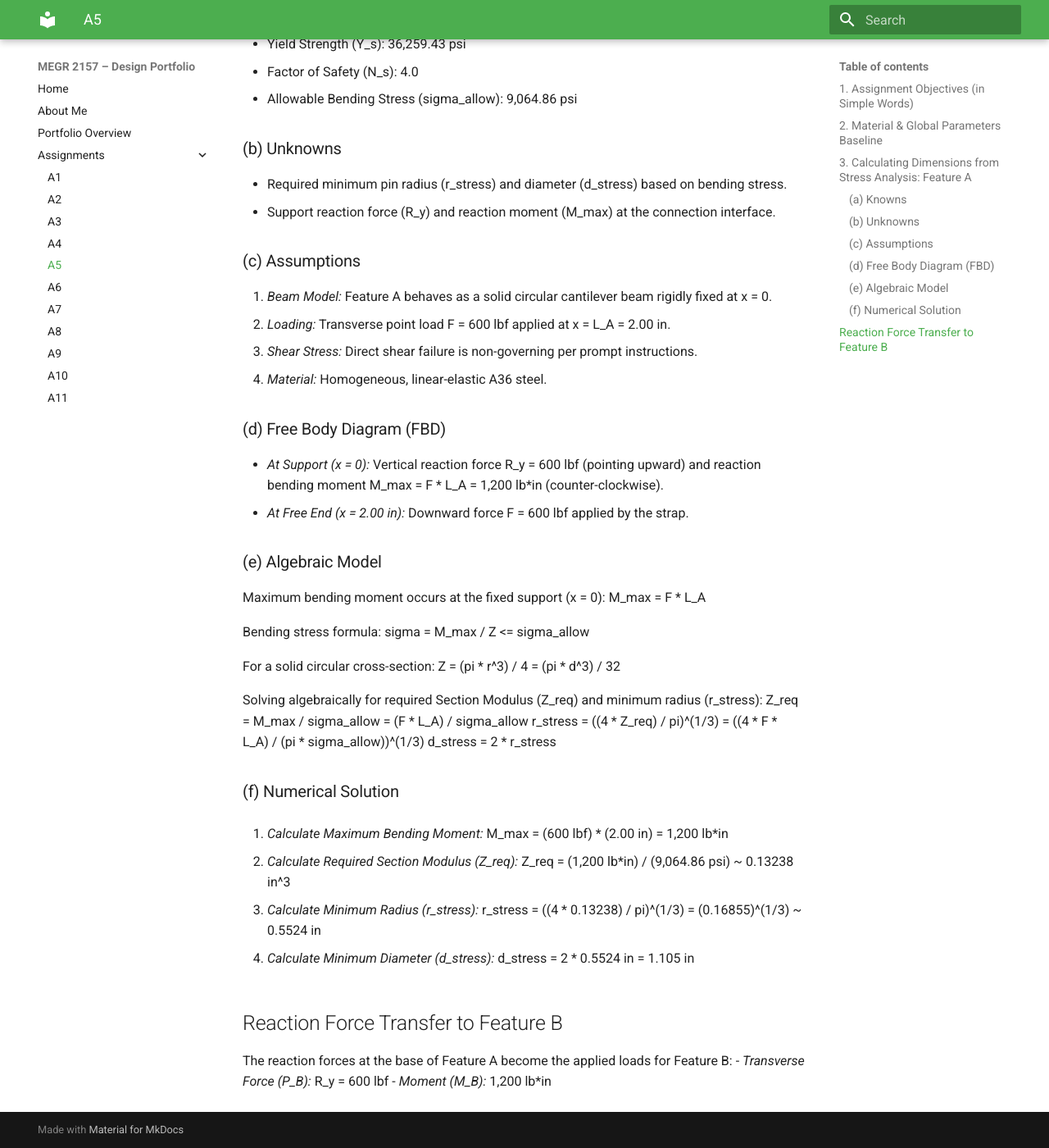
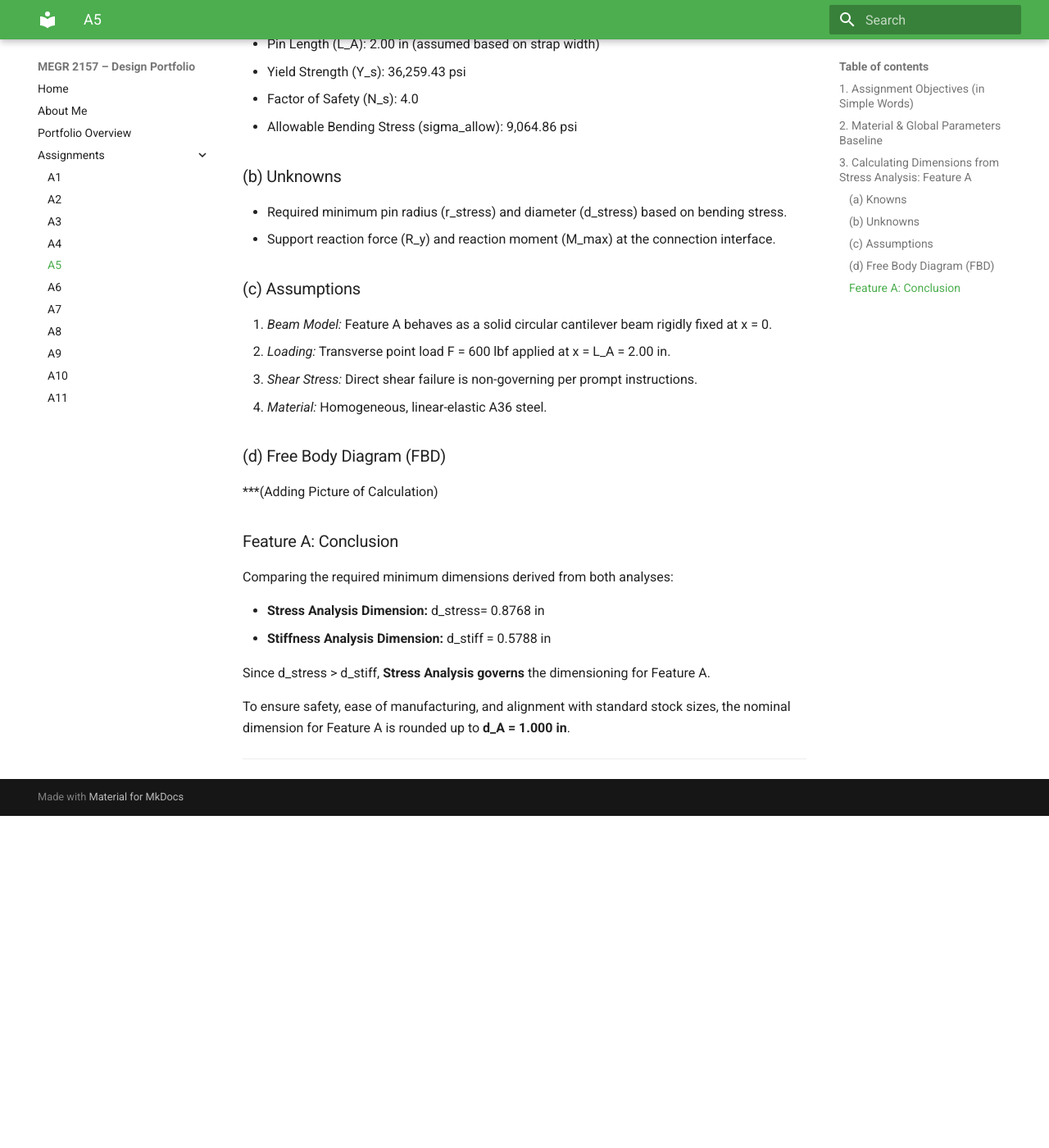
Before and after one commit to MHasan-27/megr2157-portfolio, an MkDocs documentation site: the page built from docs/assignments/A05/index.md, in a window 1280 px wide and 1400 px high, scrolled down 1126 px. Shown: the whole window at 82% size. Built offline with MkDocs 1.6.1 and Material for MkDocs 9.7.7, drawn with Linux system fonts in a browser that asks for light colours; after the commit the page ends 2121 px from its top, so only the background shows below that.

Commit message:
Revise calculations and dimensions for Feature A
Updated calculations and added dimensions for Feature A. Included a picture of calculation and clarified stress analysis governing dimensioning.

```diff
--- a/docs/assignments/A05/index.md
+++ b/docs/assignments/A05/index.md
@@ -25,6 +25,7 @@ Following the sequential load path (Appendix A & Appendix D guidelines), *Featur
 ### (a) Knowns
 
 - Applied Load (F): 600 lbf transverse point load at free end
+- P = F/2 = 300 lbf
 - Pin Length (L_A): 2.00 in (assumed based on strap width)
 - Yield Strength (Y_s): 36,259.43 psi
 - Factor of Safety (N_s): 4.0
@@ -44,41 +45,18 @@ Following the sequential load path (Appendix A & Appendix D guidelines), *Featur
 
 ### (d) Free Body Diagram (FBD)
 
-- *At Support (x = 0):* Vertical reaction force R_y = 600 lbf (pointing upward) and reaction bending moment M_max = F * L_A = 1,200 lb*in (counter-clockwise).
-- *At Free End (x = 2.00 in):* Downward force F = 600 lbf applied by the strap.
+***(Adding Picture of Calculation)
 
-### (e) Algebraic Model
 
-Maximum bending moment occurs at the fixed support (x = 0):
-M_max = F * L_A
+### Feature A: Conclusion
 
-Bending stress formula:
-sigma = M_max / Z <= sigma_allow
+Comparing the required minimum dimensions derived from both analyses:
 
-For a solid circular cross-section:
-Z = (pi * r^3) / 4 = (pi * d^3) / 32
+* **Stress Analysis Dimension:** d_stress= 0.8768  in
+* **Stiffness Analysis Dimension:** d_stiff = 0.5788 in
 
-Solving algebraically for required Section Modulus (Z_req) and minimum radius (r_stress):
-Z_req = M_max / sigma_allow = (F * L_A) / sigma_allow
-r_stress = ((4 * Z_req) / pi)^(1/3) = ((4 * F * L_A) / (pi * sigma_allow))^(1/3)
-d_stress = 2 * r_stress
+Since d_stress > d_stiff, **Stress Analysis governs** the dimensioning for Feature A.
 
-### (f) Numerical Solution
+To ensure safety, ease of manufacturing, and alignment with standard stock sizes, the nominal dimension for Feature A is rounded up to **d_A = 1.000  in**.
 
-1. *Calculate Maximum Bending Moment:*
-   M_max = (600 lbf) * (2.00 in) = 1,200 lb*in
-
-2. *Calculate Required Section Modulus (Z_req):*
-   Z_req = (1,200 lb*in) / (9,064.86 psi) ~ 0.13238 in^3
-
-3. *Calculate Minimum Radius (r_stress):*
-   r_stress = ((4 * 0.13238) / pi)^(1/3) = (0.16855)^(1/3) ~ 0.5524 in
-
-4. *Calculate Minimum Diameter (d_stress):*
-   d_stress = 2 * 0.5524 in = 1.105 in
-
-## Reaction Force Transfer to Feature B
-
-The reaction forces at the base of Feature A become the applied loads for Feature B:
-- *Transverse Force (P_B):* R_y = 600 lbf
-- *Moment (M_B):* 1,200 lb*in
+---
```
